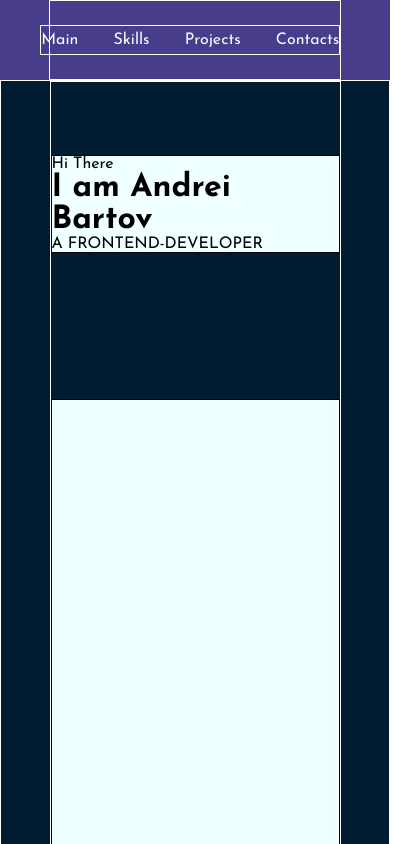
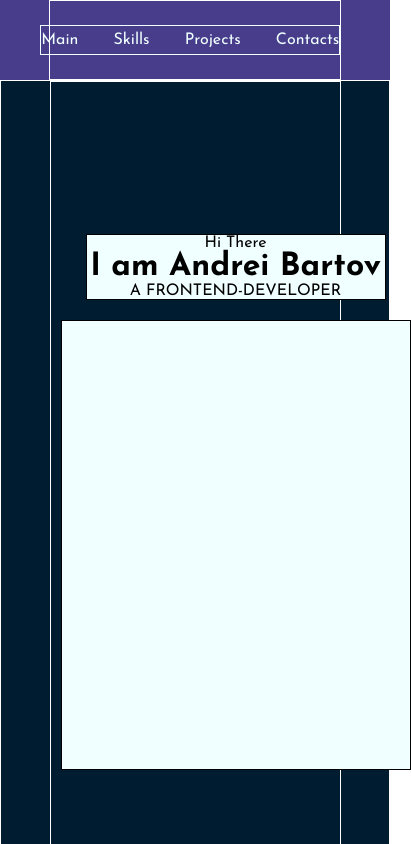
Before and after one commit to andbudha/my_portfolio, a React (Create React App) app: page / in a window 390 px wide. Shown: the top 844 px of the page, 411 px wide, since content can reach past the window. Built offline with nearby package versions, Linux system fonts and the light colour scheme.

Commit message:
Main comp. updated/ media query breakpoint added

```diff
--- a/src/contact/Contact.jsx
+++ b/src/contact/Contact.jsx
@@ -1,10 +1,11 @@
-import React from 'react';
 import styles from './Contact.module.css'
+import { Title } from '../components/common/title/Title';
+
 export const Contact = () => {
     return (
         <div className={styles.contact}>
             <div className={styles.contact_container}>
-                <h3>Fill In The Form To Hire Me:</h3>
+                <Title title={'Get In Touch'} />
                 <form className={styles.form_container}>
                     <input className={styles.input_field} type="text" />
                     <input className={styles.input_field} type="text" />
--- a/src/main/Main.module.css
+++ b/src/main/Main.module.css
@@ -38,3 +38,17 @@
     background-color: azure;
     border: 1px solid black;
 }
+
+@media screen and (max-width: 1025px) {
+    .main_container {
+        display: flex;
+        flex-direction: column;
+        justify-content: center;
+
+    }
+
+    .main_container>* {
+        margin: 10px;
+        text-align: center;
+    }
+}
```
